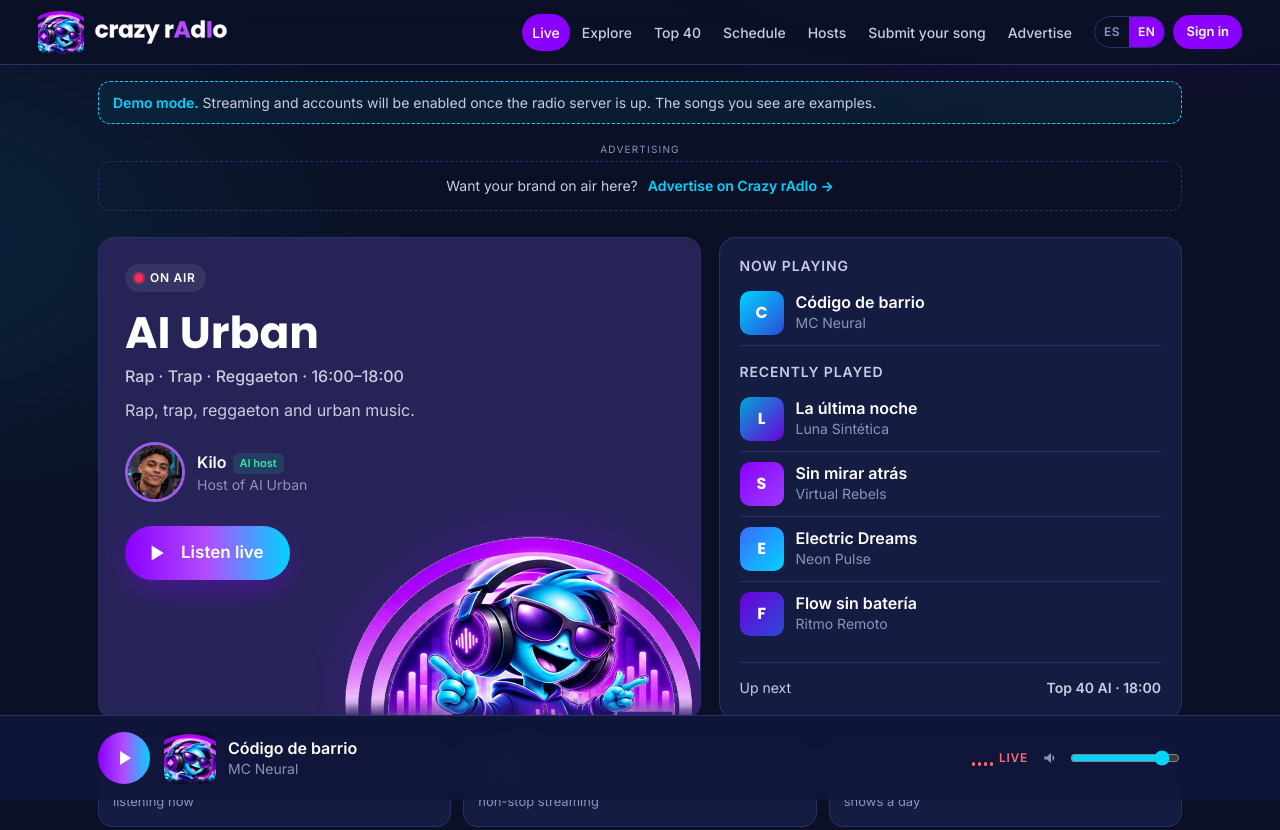
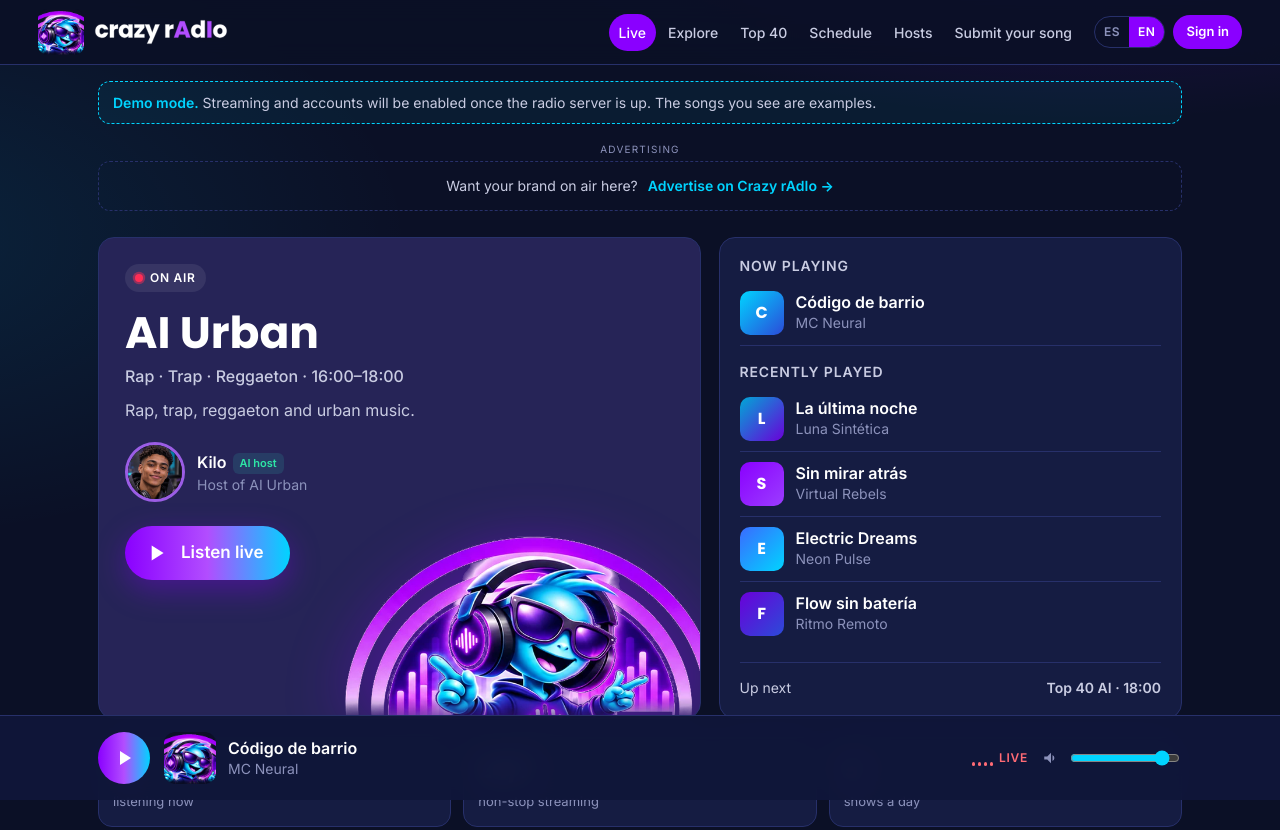
Before and after one commit to xoxeli83/radio-ai, a plain HTML site: page web/index.html in a window 1280 px wide. Shown: the top 830 px of the page. Drawn offline with Linux system fonts and the light colour scheme.

Commit message:
Menú: Anúnciate solo desde Publicidad en el pie
Co-Authored-By: Claude Opus 5.5 <noreply@anthropic.com>
Claude-Session: https://claude.ai/code/session_01X5jStvehfCBnUnRaWkHpAV

```diff
--- a/web/index.html
+++ b/web/index.html
@@ -359,7 +359,6 @@ footer a{color:var(--tx3)}
       <a href="#parrilla">Programación</a>
       <a href="#locutores">Locutores</a>
       <a href="#enviar">Sube tu canción</a>
-      <a href="#anunciate">Anúnciate</a>
     </nav>
     <div class="usu">
       <div class="idiomas" role="group" aria-label="Idioma / Language"><button type="button" data-idioma="es" aria-label="Español">ES</button><button type="button" data-idioma="en" aria-label="English">EN</button></div>
```
